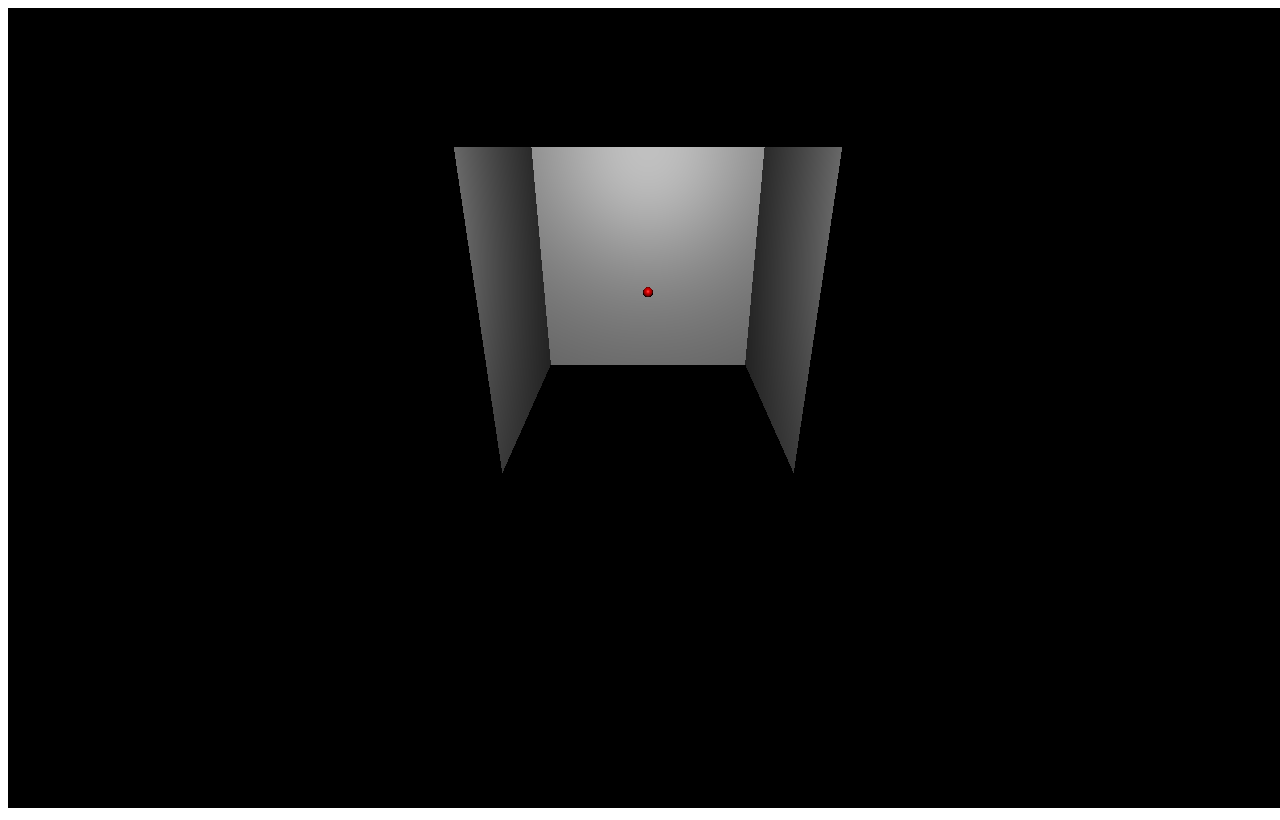
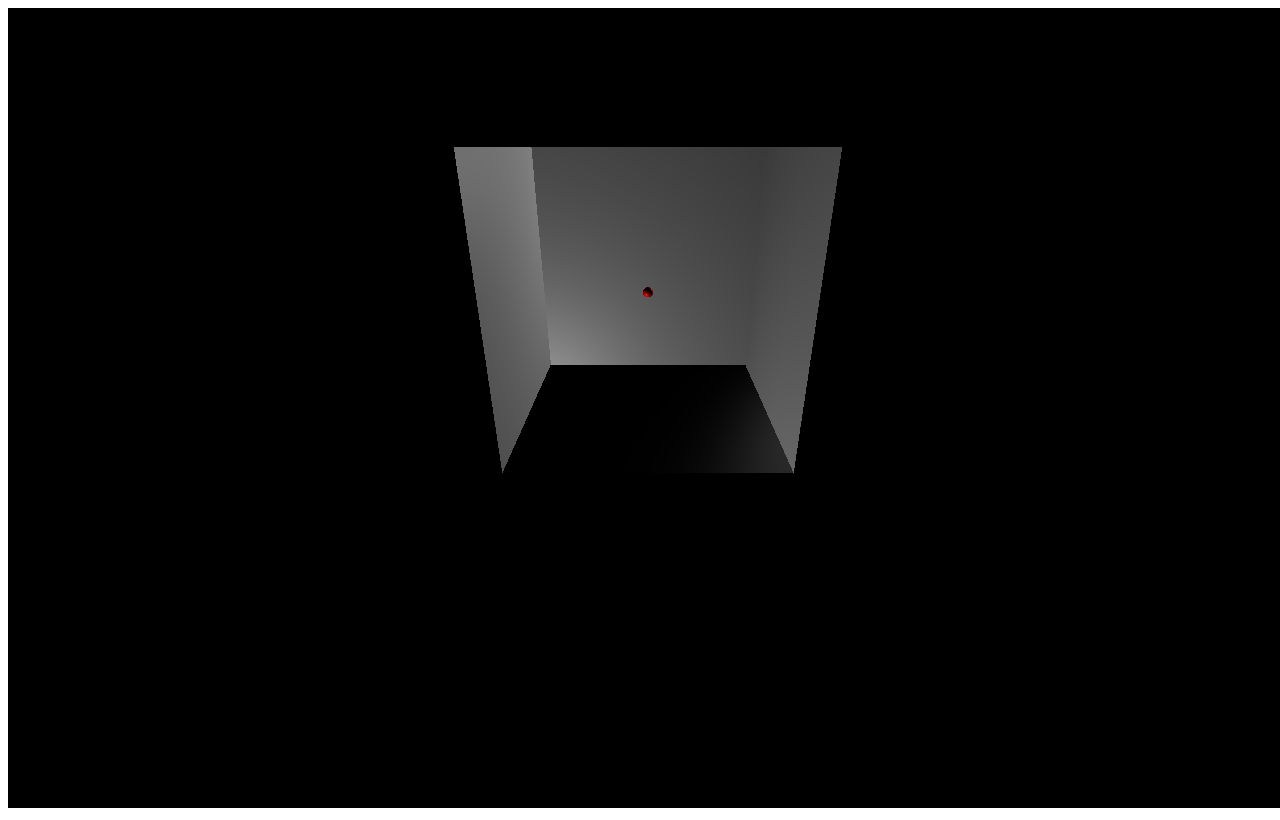
Before and after one commit to lgdelacruz92/3d-Space-Experiment, a website built with webpack: page public/index.html in a window 1280 px wide. Built offline with nearby package versions, Linux system fonts and the light colour scheme; animation ran at ten frames a second; files whose address does not match are found by name.

Commit message:
Boid walls working

```diff
--- a/public/index.html
+++ b/public/index.html
@@ -6,6 +6,7 @@
     <title>Space Experiments</title>
 </head>
 <body>
+    <canvas id="scene_canvas"></canvas>
     <script src="../dist/bundle.js"></script>
 </body>
 </html>
--- a/src/index.js
+++ b/src/index.js
@@ -1,14 +1,21 @@
 import * as THREE from 'three';
 import { setupWorld } from './world/setup';
 import Boid from './world/Boid';
+import { OrbitControls } from 'three/examples/jsm/controls/OrbitControls';
 
+window.onload = () => {
     var scene = new THREE.Scene();
     var camera = new THREE.PerspectiveCamera( 75, window.innerWidth / window.innerHeight, 0.1, 1000 );
 
-var renderer = new THREE.WebGLRenderer();
+    const canvasEl = document.querySelector('#scene_canvas');
+    var renderer = new THREE.WebGLRenderer({ canvas: canvasEl });
     renderer.setSize( window.innerWidth, window.innerHeight );
     document.body.appendChild( renderer.domElement );
 
+    renderer.shadowMap.enabled = true;
+    renderer.shadowMap.type = THREE.PCFSoftShadowMap; // default THREE.PCFShadowMap
+
+    var controls = new OrbitControls( camera, renderer.domElement );
     camera.position.z = 20;
     camera.position.y = 10;
     camera.lookAt(0, 0, 0);
@@ -19,11 +26,15 @@ const sphereGeometry = new THREE.SphereGeometry(0.2);
     const boid = new Boid(sphereGeometry, scene);
     boid.setPosition(0, 5, 0);
 
-console.log('Testing');
+    controls.update();
 
     var animate = function () {
         requestAnimationFrame( animate );
+
+        controls.update();
+
         renderer.render( scene, camera );
     };
 
     animate();
+};
--- a/src/world/setup.js
+++ b/src/world/setup.js
@@ -30,9 +30,15 @@ const makeLeftWall = scene => {
 }
 
 const setupLights = scene => {
-    var light = new THREE.PointLight( 0xffffff, 1, 100 );
-    light.position.set( 0, 10, 10 );
-    scene.add( light );
+    var light2 = new THREE.PointLight( 0xffffff, 1, 100 );
+    light2.position.set( -10, -10, 10 );
+    light2.castShadow = true;
+    scene.add( light2 );
+
+    var light3 = new THREE.PointLight( 0xffffff, 1, 100 );
+    light3.position.set( 10, 10, -10 );
+    light3.castShadow = true;
+    scene.add( light3 );
 }
 
 const makeRightWall = scene => {
```
Lines whose indentation alone changed are shown as unchanged.
